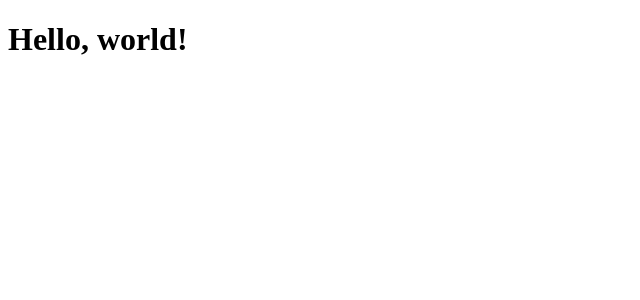
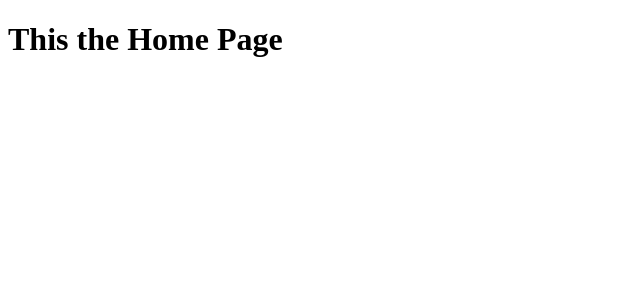
Before and after one commit to ELIE-MANI/taskmaster, a React app: page / in a window 1280 px wide. Shown: the top 300 px of the page, without its empty margins (0-640 px from the left). Built offline with nearby package versions, Linux system fonts and the light colour scheme; the HTML template or start-up script is replaced by a standard one.

Commit message:
feature: implement routing

```diff
--- a/package.json
+++ b/package.json
@@ -11,7 +11,8 @@
   },
   "dependencies": {
     "react": "^19.1.1",
-    "react-dom": "^19.1.1"
+    "react-dom": "^19.1.1",
+    "react-router": "^7.9.3"
   },
   "devDependencies": {
     "@eslint/js": "^9.36.0",
--- a/src/main.jsx
+++ b/src/main.jsx
@@ -1,10 +1,12 @@
 import { StrictMode } from 'react'
 import { createRoot } from 'react-dom/client'
 import './index.css'
+import { RouterProvider } from 'react-router'
+import router from './router/router.js'
 
 
 createRoot(document.getElementById('root')).render(
   <StrictMode>
-    <h1>Hello, world!</h1>
+    <RouterProvider router={router} />
   </StrictMode>,
 )
--- /dev/null
+++ b/src/pages/HomePage.jsx
@@ -0,0 +1,9 @@
+function HomePage() {
+  return (
+    <>
+    <h1>This the Home Page</h1>
+    </>
+   );
+}
+
+export default HomePage;
--- /dev/null
+++ b/src/router/router.js
@@ -0,0 +1,13 @@
+import { createBrowserRouter } from "react-router";
+import HomePage from "../pages/HomePage";
+
+const router = createBrowserRouter([
+
+  {
+    path: "/",
+    Component: HomePage,
+  }
+
+])
+
+export default router;
```
Also changed, not shown: 1 other file (tests, documents, lock files or other folders).
